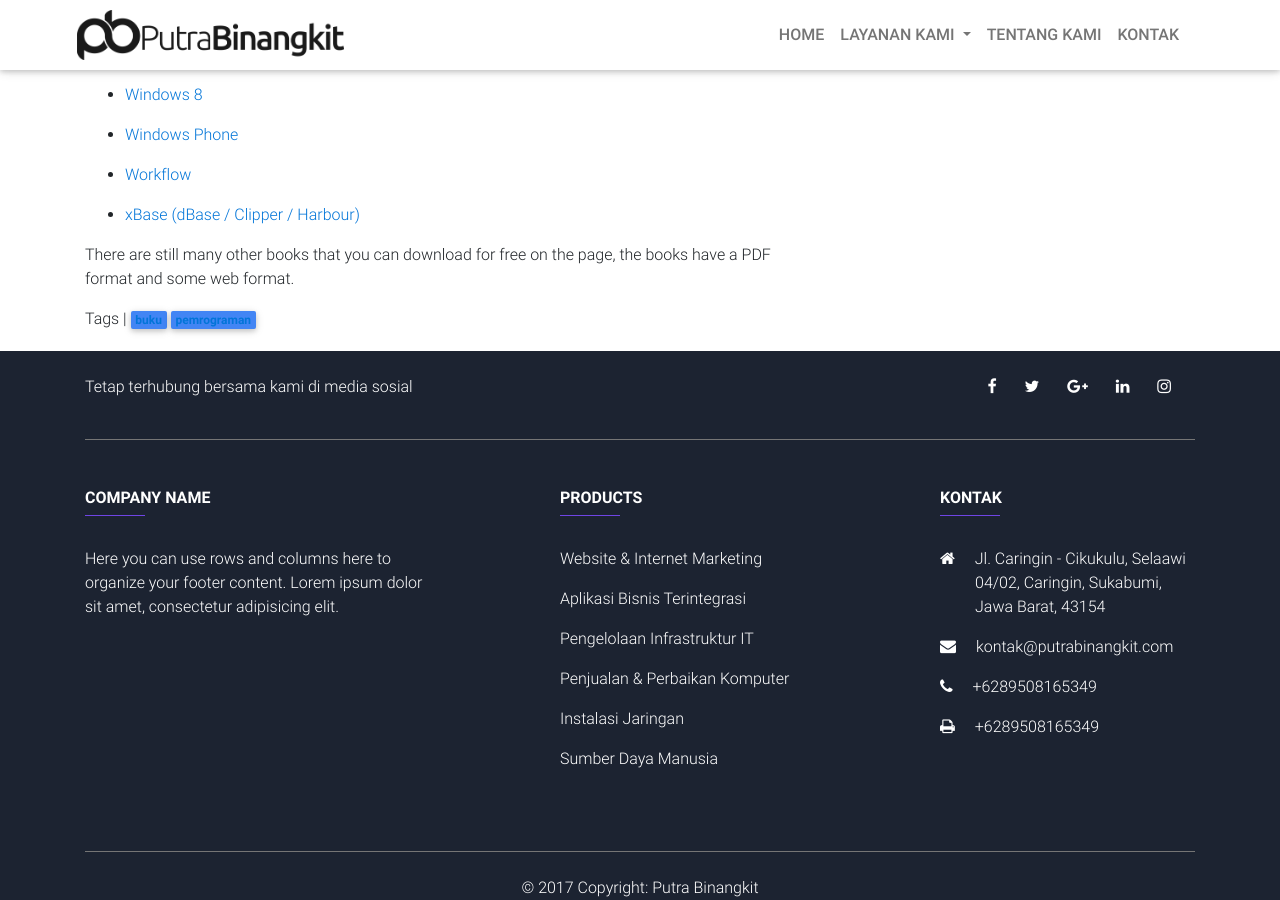
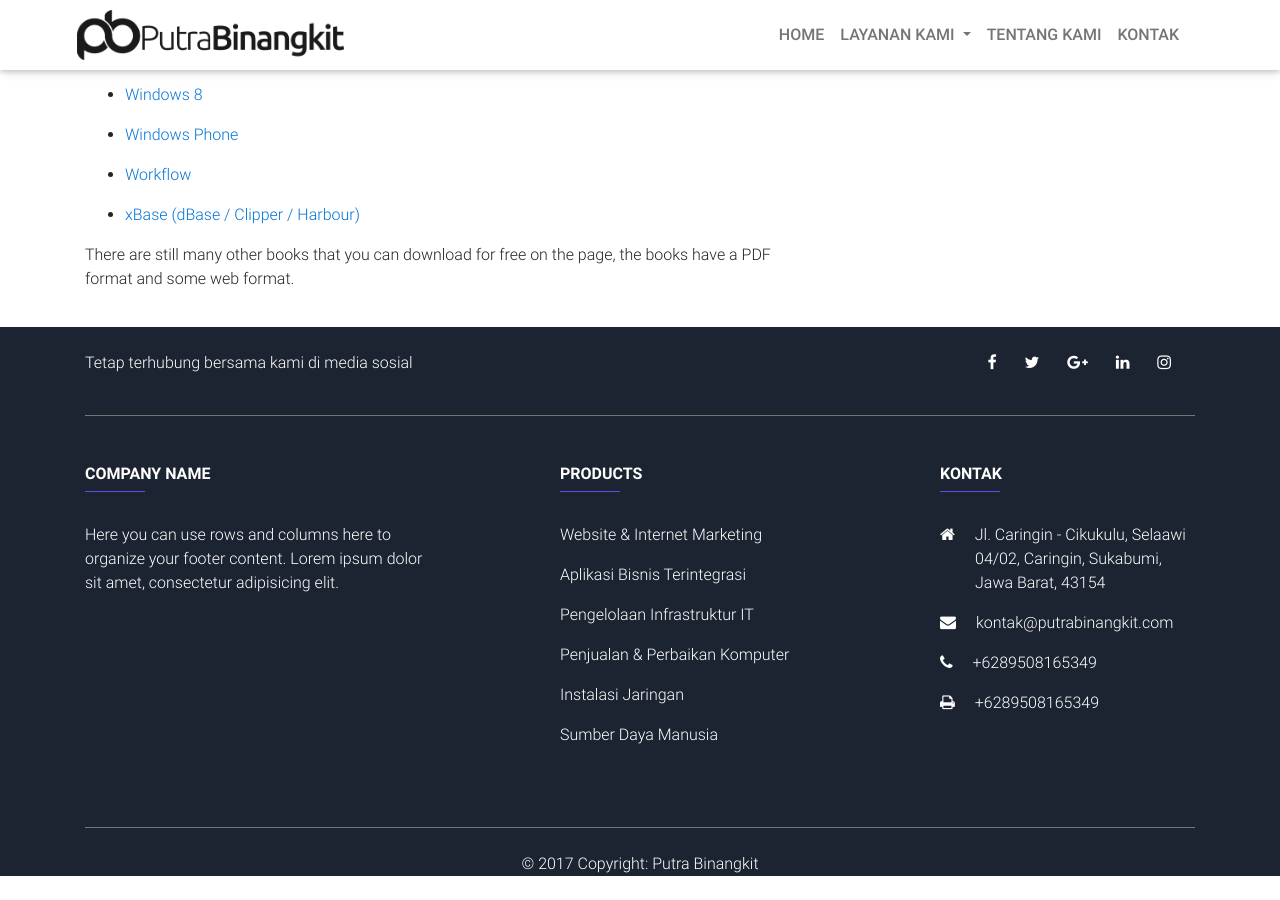
Before and after one commit to PutraBinangkit/putrabinangkit.github.io, a Jekyll site: the page built from _posts/2017-11-12-dapatkan-buku-buku-pemrograman-gratis.markdown, in a window 1280 px wide and 900 px high, scrolled down 8695 px. Built offline with Jekyll 4.4.1, drawn with Linux system fonts in a browser that asks for light colours; after the commit the page ends 9571 px from its top, so only the background shows below that.

Commit message:
Update single-post.html

```diff
--- a/_layouts/single-post.html
+++ b/_layouts/single-post.html
@@ -22,12 +22,6 @@ layout: default
                          {{ content }}
 
 
-
-     {% if page.tags %} Tags |
-  {% for tag in page.tags %}
-    <span class="badge badge-primary tagging"><a href="{{ site.baseurl }}{{ site.tag_page }}#{{ tag | slugify }}">{{ tag }}</a></span>
-  {% endfor %}
-  {% endif %}
                  </div>
                 </div>
                {% include widget.html %}
```
